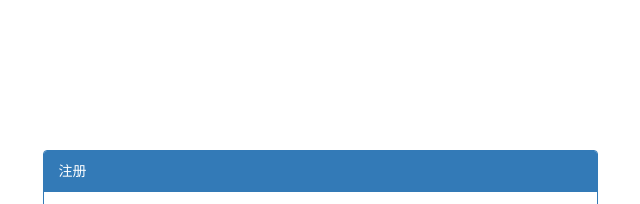
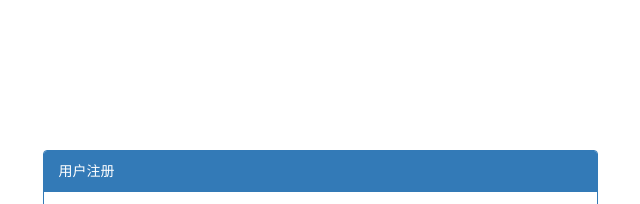
Before and after one commit to Het-Man/studentManager_19, a plain HTML site: page static/views/registered.html in a window 1280 px wide. Shown: the top 204 px of the page, 320-960 px from the left. Drawn offline with Linux system fonts and the light colour scheme.

Commit message:
注册页面修改

```diff
--- a/static/views/registered.html
+++ b/static/views/registered.html
@@ -32,7 +32,7 @@
     <div class="row">
       <div class="col-lg-6 col-md-offset-3">
         <div class="panel panel-primary">
-          <div class="panel-heading">注册</div>
+          <div class="panel-heading">用户注册</div>
           <div class="panel-body">
               <form class="form-horizontal">
                   <div class="form-group">
```
